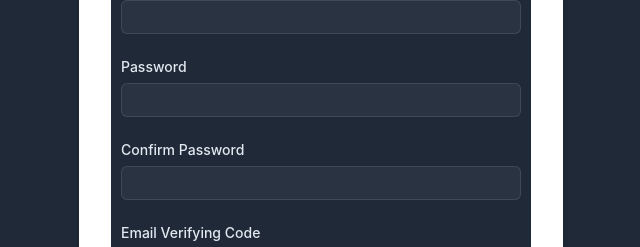
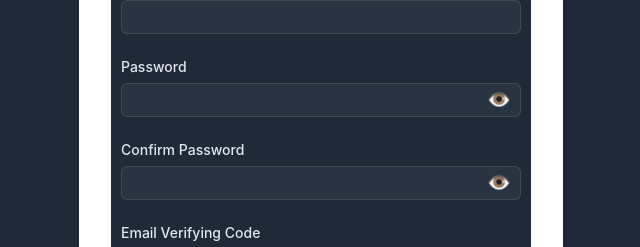
Before and after one commit to Hallie173/PBL6_AI_Deploy, a React (Create React App) app in the folder PBL6/: page /signup in a window 1280 px wide. Shown: the part 382-629 px from the top of the page, without its empty margins (319-959 px from the left). Built offline with nearby package versions, Linux system fonts and the light colour scheme; no server answers.

Commit message:
Thêm ẩn/hiện mật khẩu

```diff
--- a/PBL6/src/Pages/EditProfile.scss
+++ b/PBL6/src/Pages/EditProfile.scss
@@ -226,3 +226,35 @@
     transform: translateY(0);
   }
 }
+
+/* Thêm vào file SCSS */
+.password-wrapper {
+  position: relative;
+  display: flex;
+  align-items: center;
+  width: 100%;
+
+  input {
+    width: 100%;
+    padding-right: 40px !important;
+    /* Chừa chỗ cho nút icon */
+  }
+
+  .toggle-password-btn {
+    position: absolute;
+    right: 10px;
+    background: none;
+    border: none;
+    cursor: pointer;
+    font-size: 1.2rem;
+    color: #666;
+    padding: 0;
+    display: flex;
+    align-items: center;
+    justify-content: center;
+
+    &:hover {
+      color: #333;
+    }
+  }
+}
--- a/PBL6/src/Pages/LoginPage.js
+++ b/PBL6/src/Pages/LoginPage.js
@@ -1,14 +1,21 @@
-import React from "react";
+import React, { useState } from "react"; // Nhớ import useState
 import "./LoginPage.scss";
 import webLogo from "../assets/images/logo.png";
 import { Link } from "react-router-dom";
 
+// Icon SVG đơn giản (Mắt mở / Mắt đóng)
+const EyeIcon = () => <span>👁️</span>; // Hoặc dùng thẻ <i className="fa fa-eye"></i> nếu có FontAwesome
+const EyeSlashIcon = () => <span>🙈</span>;
+
 const LoginPage = () => {
-  const [email, setEmail] = React.useState("");
-  const [password, setPassword] = React.useState("");
+  const [email, setEmail] = useState("");
+  const [password, setPassword] = useState("");
+
+  // --- STATE ẨN HIỆN PASSWORD ---
+  const [showPassword, setShowPassword] = useState(false);
+
   const handleSubmit = async (e) => {
     e.preventDefault();
-
     try {
       const response = await fetch(
         "https://sip-in-ease.duckdns.org/api/login",
@@ -18,15 +25,11 @@ const LoginPage = () => {
           body: JSON.stringify({ email, password }),
         }
       );
-
       const result = await response.json();
-
       if (response.ok) {
         alert("Login successfully!");
-
         localStorage.setItem("token", result.token);
         localStorage.setItem("user", JSON.stringify(result.user));
-
         window.location.href = "/";
       } else {
         alert(`Login failed: ${result.message}`);
@@ -78,9 +81,11 @@ const LoginPage = () => {
                   Forgot password?
                 </Link>
               </div>
+
+              <div className="password-wrapper">
                 <input
                   id="password"
-                type="password"
+                  type={showPassword ? "text" : "password"} // Toggle type
                   name="password"
                   value={password}
                   onChange={(e) => setPassword(e.target.value)}
@@ -88,6 +93,15 @@ const LoginPage = () => {
                   autoComplete="current-password"
                   className="form-input"
                 />
+                <button
+                  type="button"
+                  className="toggle-password-btn"
+                  onClick={() => setShowPassword(!showPassword)}
+                >
+                  {showPassword ? <EyeSlashIcon /> : <EyeIcon />}
+                </button>
+              </div>
+              {/* ------------------------------- */}
             </div>
 
             <button type="submit" className="login-button">
--- a/PBL6/src/Pages/LoginPage.scss
+++ b/PBL6/src/Pages/LoginPage.scss
@@ -123,3 +123,35 @@
     color: #a5b4fc;
   }
 }
+
+/* Thêm vào file SCSS */
+.password-wrapper {
+  position: relative;
+  display: flex;
+  align-items: center;
+  width: 100%;
+
+  input {
+    width: 100%;
+    padding-right: 40px !important;
+    /* Chừa chỗ cho nút icon */
+  }
+
+  .toggle-password-btn {
+    position: absolute;
+    right: 10px;
+    background: none;
+    border: none;
+    cursor: pointer;
+    font-size: 1.2rem;
+    color: #666;
+    padding: 0;
+    display: flex;
+    align-items: center;
+    justify-content: center;
+
+    &:hover {
+      color: #333;
+    }
+  }
+}
--- a/PBL6/src/Pages/ResetPassword.scss
+++ b/PBL6/src/Pages/ResetPassword.scss
@@ -150,3 +150,35 @@
         }
     }
 }
+
+/* Thêm vào file SCSS */
+.password-wrapper {
+    position: relative;
+    display: flex;
+    align-items: center;
+    width: 100%;
+
+    input {
+        width: 100%;
+        padding-right: 40px !important;
+        /* Chừa chỗ cho nút icon */
+    }
+
+    .toggle-password-btn {
+        position: absolute;
+        right: 10px;
+        background: none;
+        border: none;
+        cursor: pointer;
+        font-size: 1.2rem;
+        color: #666;
+        padding: 0;
+        display: flex;
+        align-items: center;
+        justify-content: center;
+
+        &:hover {
+            color: #333;
+        }
+    }
+}
--- a/PBL6/src/Pages/SignupPage.js
+++ b/PBL6/src/Pages/SignupPage.js
@@ -1,8 +1,10 @@
-import React from "react";
-import { useState } from "react";
+import React, { useState } from "react";
 import "./SignupPage.scss";
 import webLogo from "../assets/images/logo.png";
 import { Link } from "react-router-dom";
+
+const EyeIcon = () => <span>👁️</span>;
+const EyeSlashIcon = () => <span>🙈</span>;
 
 const SignUpPage = () => {
   const [email, setEmail] = useState("");
@@ -11,12 +13,15 @@ const SignUpPage = () => {
   const [confirmPassword, setConfirmPassword] = useState("");
   const [verificationCode, setVerificationCode] = useState("");
 
+  // --- THÊM STATE HIỂN THỊ ---
+  const [showPassword, setShowPassword] = useState(false);
+  const [showConfirmPassword, setShowConfirmPassword] = useState(false);
+
   const handleSendCode = async () => {
     if (!email) {
       alert("Please enter your email address first.");
       return;
     }
-
     try {
       const response = await fetch(
         "https://sip-in-ease.duckdns.org/api/send-verification-code",
@@ -26,22 +31,17 @@ const SignUpPage = () => {
           body: JSON.stringify({ email: email, type: "signup" }),
         }
       );
-
       const result = await response.json();
-
       if (response.ok) {
         alert("Verification code has been sent to your email.");
       } else {
-        const errorMessage =
-          result.message ||
-          "Failed to send verification code. Please try again!";
-        alert(`Error: ${errorMessage}`);
+        alert(
+          `Error: ${result.message || "Failed to send verification code."}`
+        );
       }
     } catch (error) {
       console.error("Send code error:", error);
-      alert(
-        "Unable to connect to the server. Please check the backend server."
-      );
+      alert("Unable to connect to the server.");
     }
   };
 
@@ -51,13 +51,7 @@ const SignUpPage = () => {
       alert("Passwords do not match!");
       return;
     }
-    const data = {
-      email,
-      displayName,
-      password,
-      verificationCode,
-    };
-
+    const data = { email, displayName, password, verificationCode };
     try {
       const response = await fetch(
         "https://sip-in-ease.duckdns.org/api/signup",
@@ -67,20 +61,16 @@ const SignUpPage = () => {
           body: JSON.stringify(data),
         }
       );
-
       const result = await response.json();
-
       if (response.ok) {
         alert("Signup successful!");
         window.location.href = "/";
       } else {
-        const errorMessage =
-          result.message || "Signup failed! Please try again!";
-        alert(`Error: ${errorMessage}`);
+        alert(`Error: ${result.message || "Signup failed!"}`);
       }
     } catch (error) {
       console.error("Signup error:", error);
-      alert("Server connection error. Please check the backend server.");
+      alert("Server connection error.");
     }
   };
 
@@ -88,17 +78,12 @@ const SignUpPage = () => {
     <div className="signup-container">
       <div className="signup-form">
         <div className="signup-wrapper">
-          <img
-            src={webLogo}
-            alt="Abnormal Situation Detection System"
-            className="signup-logo"
-          />
+          <img src={webLogo} alt="Logo" className="signup-logo" />
           <h2 className="signup-title">Create your account</h2>
         </div>
 
         <div className="signup-form-container">
           <form className="signup-form-content" onSubmit={handleSubmit}>
-            {/* Email */}
             <div className="form-group">
               <label htmlFor="email">Email Address</label>
               <input
@@ -111,7 +96,6 @@ const SignUpPage = () => {
               />
             </div>
 
-            {/* Username */}
             <div className="form-group">
               <label htmlFor="display-name">Display Name</label>
               <input
@@ -124,33 +108,50 @@ const SignUpPage = () => {
               />
             </div>
 
-            {/* Password */}
+            {/* --- PASSWORD FIELD --- */}
             <div className="form-group">
               <label htmlFor="password">Password</label>
+              <div className="password-wrapper">
                 <input
                   id="password"
                   name="password"
-                type="password"
+                  type={showPassword ? "text" : "password"}
                   required
                   value={password}
                   onChange={(e) => setPassword(e.target.value)}
                 />
+                <button
+                  type="button"
+                  className="toggle-password-btn"
+                  onClick={() => setShowPassword(!showPassword)}
+                >
+                  {showPassword ? <EyeSlashIcon /> : <EyeIcon />}
+                </button>
+              </div>
             </div>
 
-            {/* Confirm Password */}
+            {/* --- CONFIRM PASSWORD FIELD --- */}
             <div className="form-group">
               <label htmlFor="confirm-password">Confirm Password</label>
+              <div className="password-wrapper">
                 <input
                   id="confirm-password"
                   name="confirm-password"
-                type="password"
+                  type={showConfirmPassword ? "text" : "password"}
                   required
                   value={confirmPassword}
                   onChange={(e) => setConfirmPassword(e.target.value)}
                 />
+                <button
+                  type="button"
+                  className="toggle-password-btn"
+                  onClick={() => setShowConfirmPassword(!showConfirmPassword)}
+                >
+                  {showConfirmPassword ? <EyeSlashIcon /> : <EyeIcon />}
+                </button>
+              </div>
             </div>
 
-            {/* Email Verifying Code */}
             <div className="form-group verify-group">
               <label htmlFor="verify-code">Email Verifying Code</label>
               <div className="verify-row">
@@ -173,7 +174,6 @@ const SignUpPage = () => {
               </div>
             </div>
 
-            {/* Submit Button */}
             <button type="submit" className="submit-btn">
               Sign up
             </button>
--- a/PBL6/src/Pages/SignupPage.scss
+++ b/PBL6/src/Pages/SignupPage.scss
@@ -138,3 +138,35 @@
     }
   }
 }
+
+/* Thêm vào file SCSS */
+.password-wrapper {
+  position: relative;
+  display: flex;
+  align-items: center;
+  width: 100%;
+
+  input {
+    width: 100%;
+    padding-right: 40px !important;
+    /* Chừa chỗ cho nút icon */
+  }
+
+  .toggle-password-btn {
+    position: absolute;
+    right: 10px;
+    background: none;
+    border: none;
+    cursor: pointer;
+    font-size: 1.2rem;
+    color: #666;
+    padding: 0;
+    display: flex;
+    align-items: center;
+    justify-content: center;
+
+    &:hover {
+      color: #333;
+    }
+  }
+}
```
Also changed, not shown: PBL6/src/Pages/EditProfile.js (+54 -25 lines), PBL6/src/Pages/ResetPassword.js (+37 -35 lines). Lines whose indentation alone changed are shown as unchanged.
